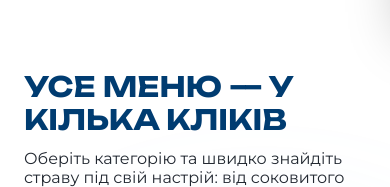
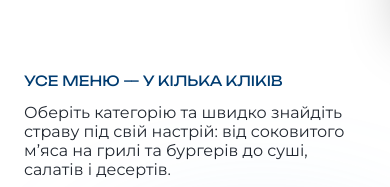
Before and after one commit to cyanidium-dev/happy-bar-grill-frontend, a Next.js app: page /uk in a window 390 px wide. Shown: the part 820-1007 px from the top of the page. Built offline with nearby package versions, Linux system fonts and the light colour scheme.

Commit message:
updated section title

```diff
--- a/src/components/shared/titles/SectionTitle.tsx
+++ b/src/components/shared/titles/SectionTitle.tsx
@@ -19,7 +19,7 @@ export default function SectionTitle({
   return (
     <Tag
       className={cn(
-        "font-findsans text-28semi uppercase xl:text-40bold",
+        "font-findsans text-24bold lg:text-40bold uppercase",
         variant === "white" ? "text-white" : "text-navy",
         className,
       )}
```
